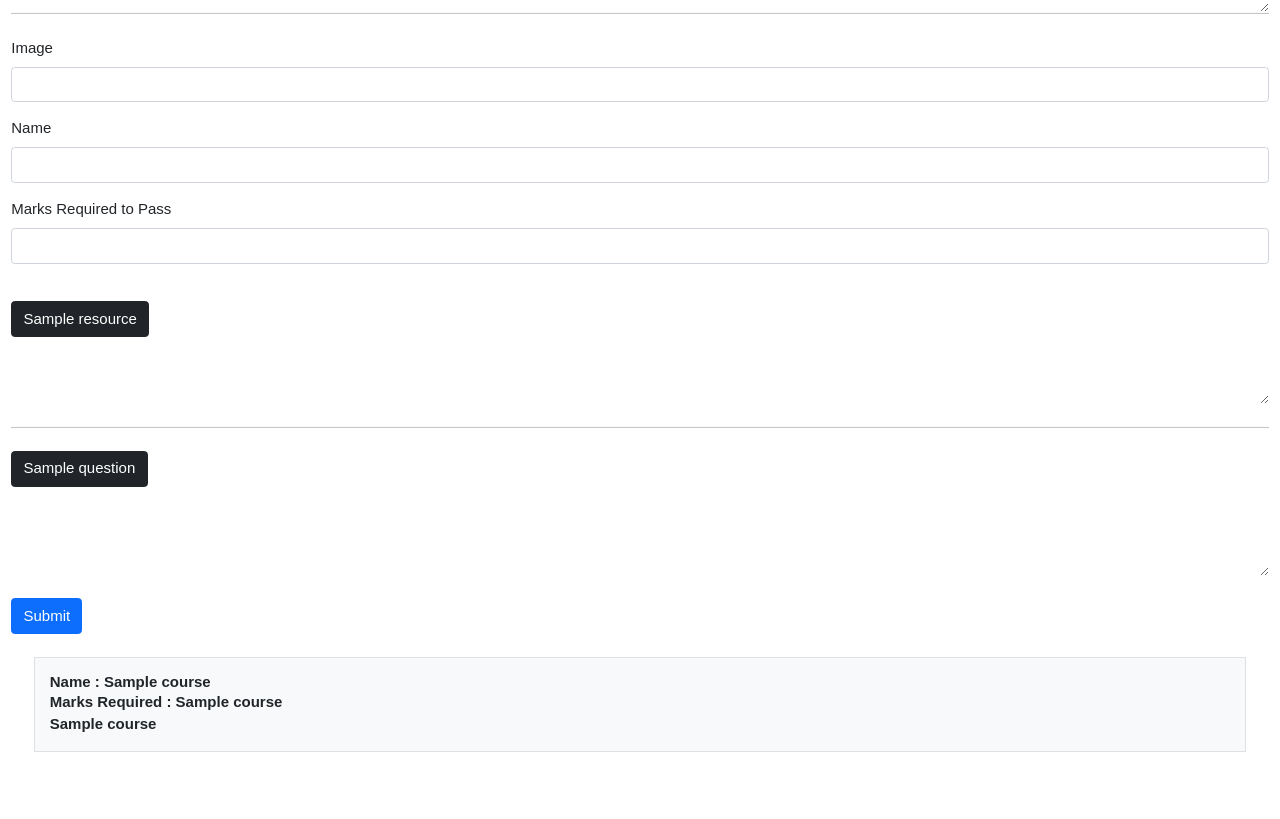
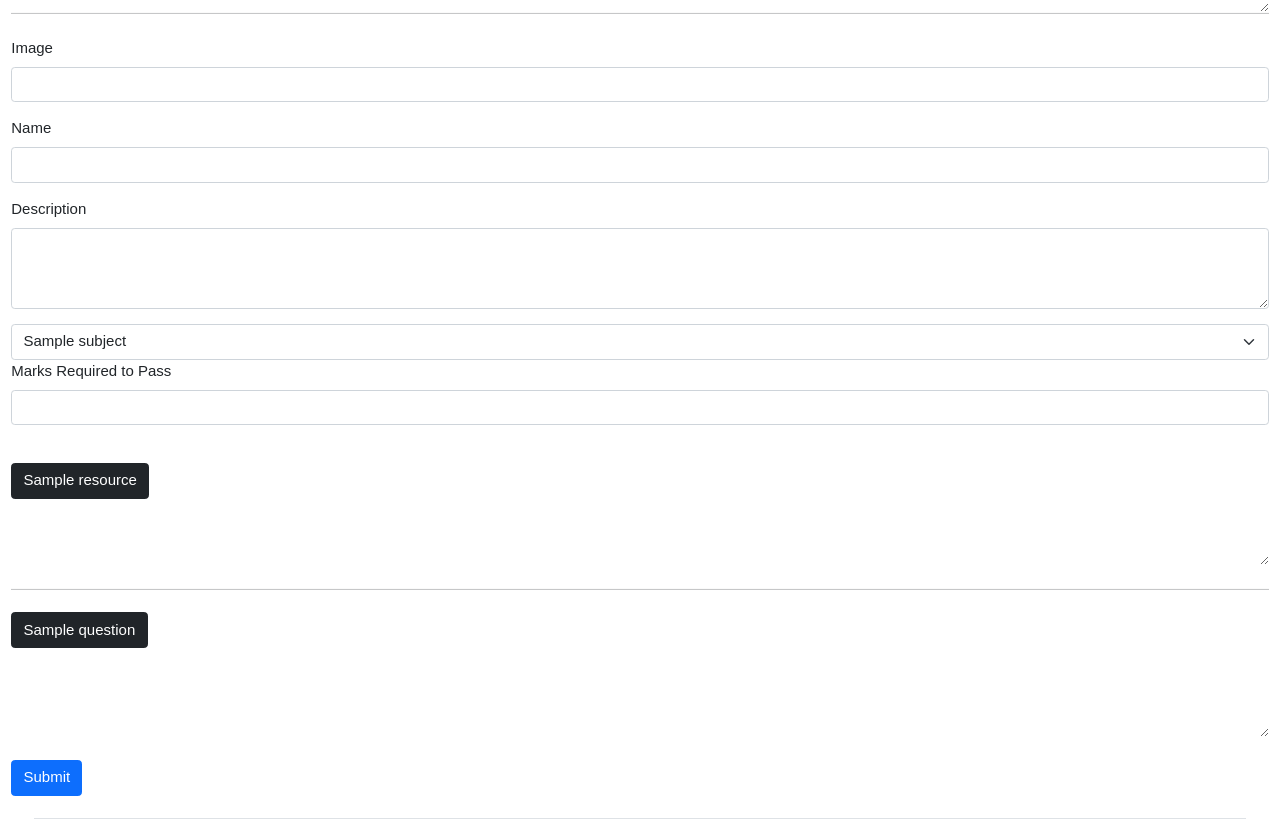
Before and after one commit to Programmer-RD-AI-Archive/My-School-MS, a Flask app: template WEB/templates/tutor/courses.html in a window 1280 px wide. Shown: the part 383-1202 px from the top of the page. Before the commit the page ends 1135 px from the top, so only its background shows below. Run offline with Flask 2, Linux system fonts and the light colour scheme; the template is opened without the code that fills it: most values are stand-ins (such as "Sample title", 1, 10 or a date in 2020); some libraries are stand-ins or nearby versions; some web fonts are replaced.

Commit message:
Update courses.html
Co-Authored-By: Ranuga-Disansa <79456372+Programmer-RD-AI@users.noreply.github.com>

```diff
--- a/WEB/templates/tutor/courses.html
+++ b/WEB/templates/tutor/courses.html
@@ -10,7 +10,6 @@ Return: return_description
   rel="stylesheet"
   href="{{ url_for('static', filename='tutor/css/courses.css') }}"
 />
-<script src="{{ url_for('static', filename='tutor/js/courses.js') }}"></script>
 <title>Courses</title>
 
 {% endblock %} {% block body %}
@@ -27,6 +26,26 @@ Return: return_description
       <label for="Name" class="form-label">Name</label>
       <input type="text" class="form-control" id="Name" required />
     </div>
+    <div class="mb-3">
+      <label for="Description" class="form-label">Description</label>
+      <textarea
+        class="form-control"
+        id="Description"
+        rows="3"
+        name="Description"
+      ></textarea>
+    </div>
+    <select
+      class="form-select"
+      aria-label="Subject"
+      id="Subject"
+      name="Subject"
+      required
+    >
+      {% for subject in subjects %}
+      <option value="{{subject[0]}}">{{subject[1]}}</option>
+      {% endfor %}
+    </select>
     <div class="mb-3">
       <label for="Marks Required to Pass" class="form-label"
         >Marks Required to Pass</label
@@ -70,7 +89,12 @@ Return: return_description
       {% endfor %}
     </div>
     <br />
-    <button type="submit" id="submit_btn" class="btn btn-primary">
+    <button
+      type="submit"
+      id="submit_btn"
+      class="btn btn-primary"
+      onclick="add_courses_API_button_submit({{_id}})"
+    >
       Submit
     </button>
   </form>
@@ -96,5 +120,6 @@ Return: return_description
     {% endfor %}
   </div>
 </div>
-<script type="text/javascript" src="./courses.js"></script>
+<script type="text/javascript" src="/WEB/static/tutor/js/courses.js"></script>
+<script src="{{ url_for('static', filename='tutor/js/courses.js') }}"></script>
 {% endblock %}
```
